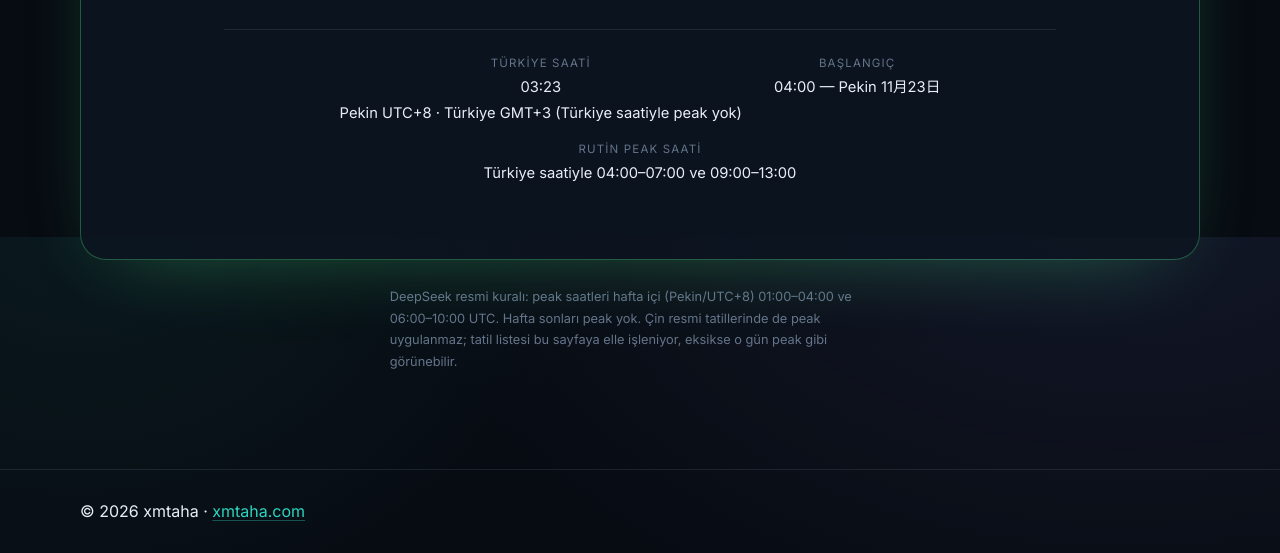
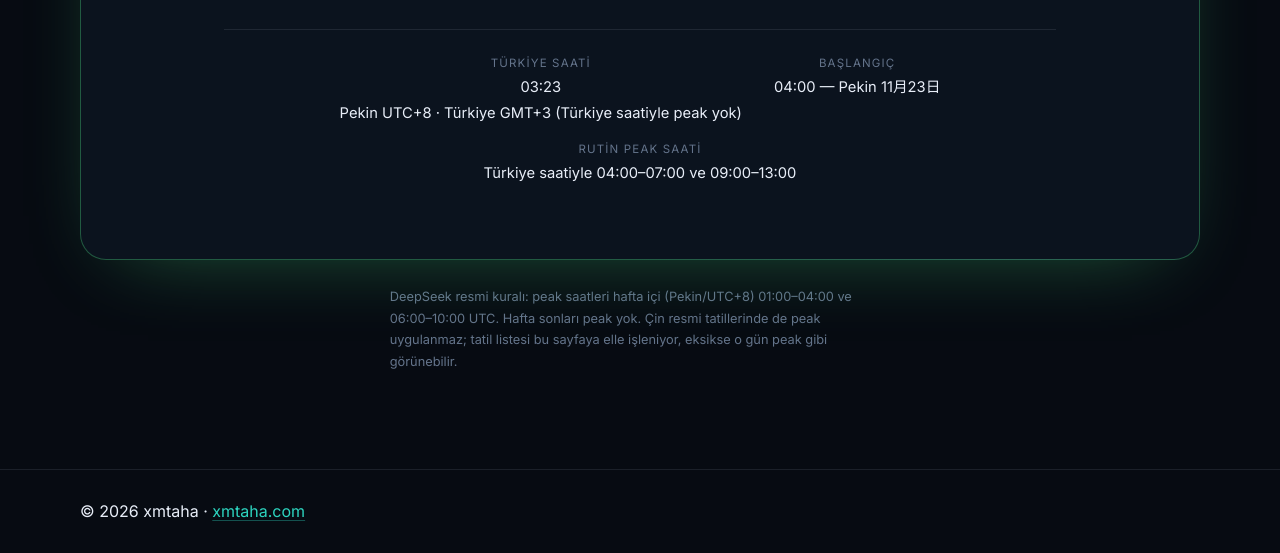
Before and after one commit to xmtaha/xprofit, a plain HTML site: page deepseek/index.html in a window 1280 px wide. Shown: the part 563-1116 px from the top of the page. Drawn offline with Linux system fonts and the light colour scheme.

Commit message:
fix(deepseek): govde isima katmanlarini kaldir (sayfayi yana kaydiriyordu)

```diff
--- a/deepseek/deepseek.css
+++ b/deepseek/deepseek.css
@@ -15,6 +15,10 @@
 html,
 body {
   overflow-x: hidden;
+}
+
+body {
+  background-image: none;
 }
 
 .ds-card {
```
